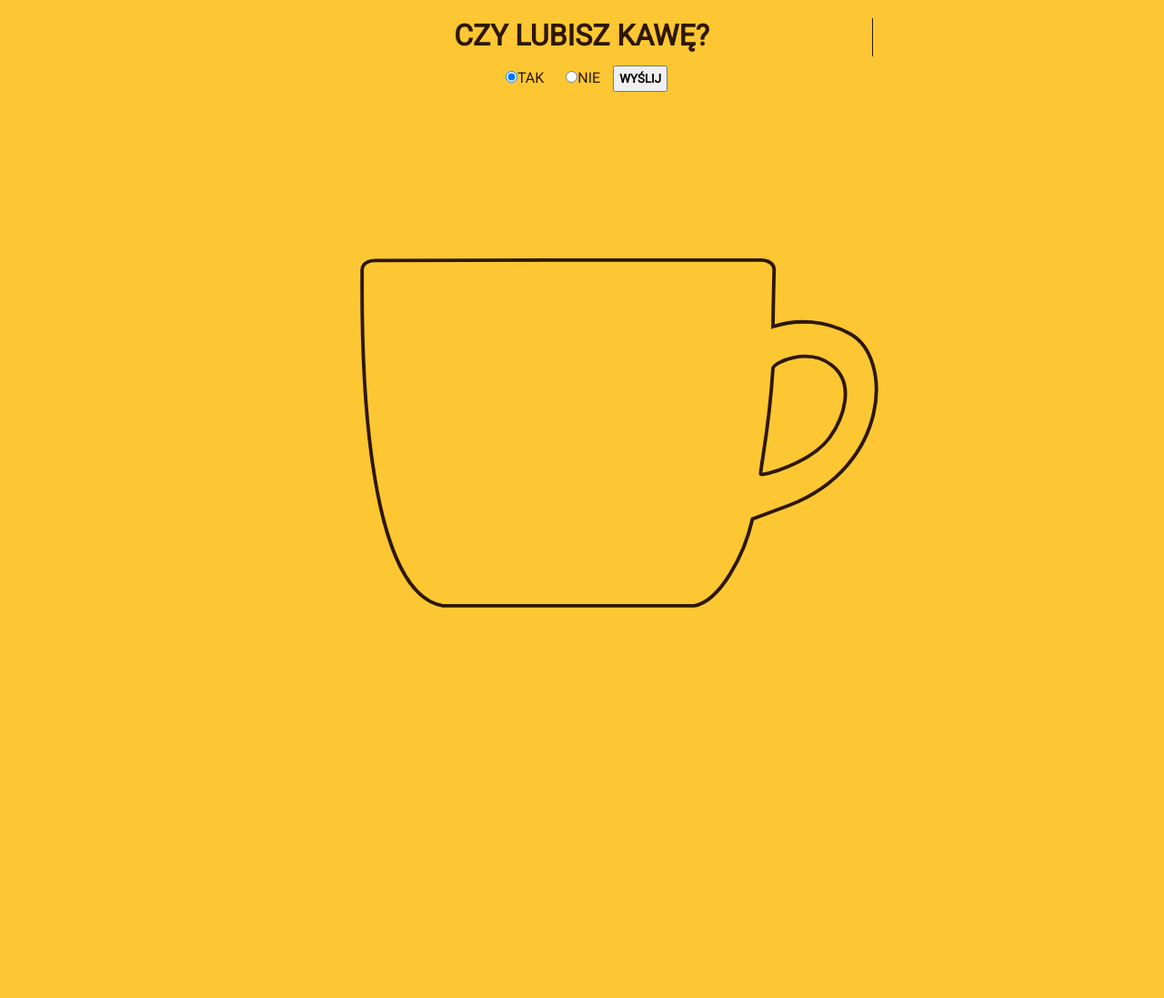
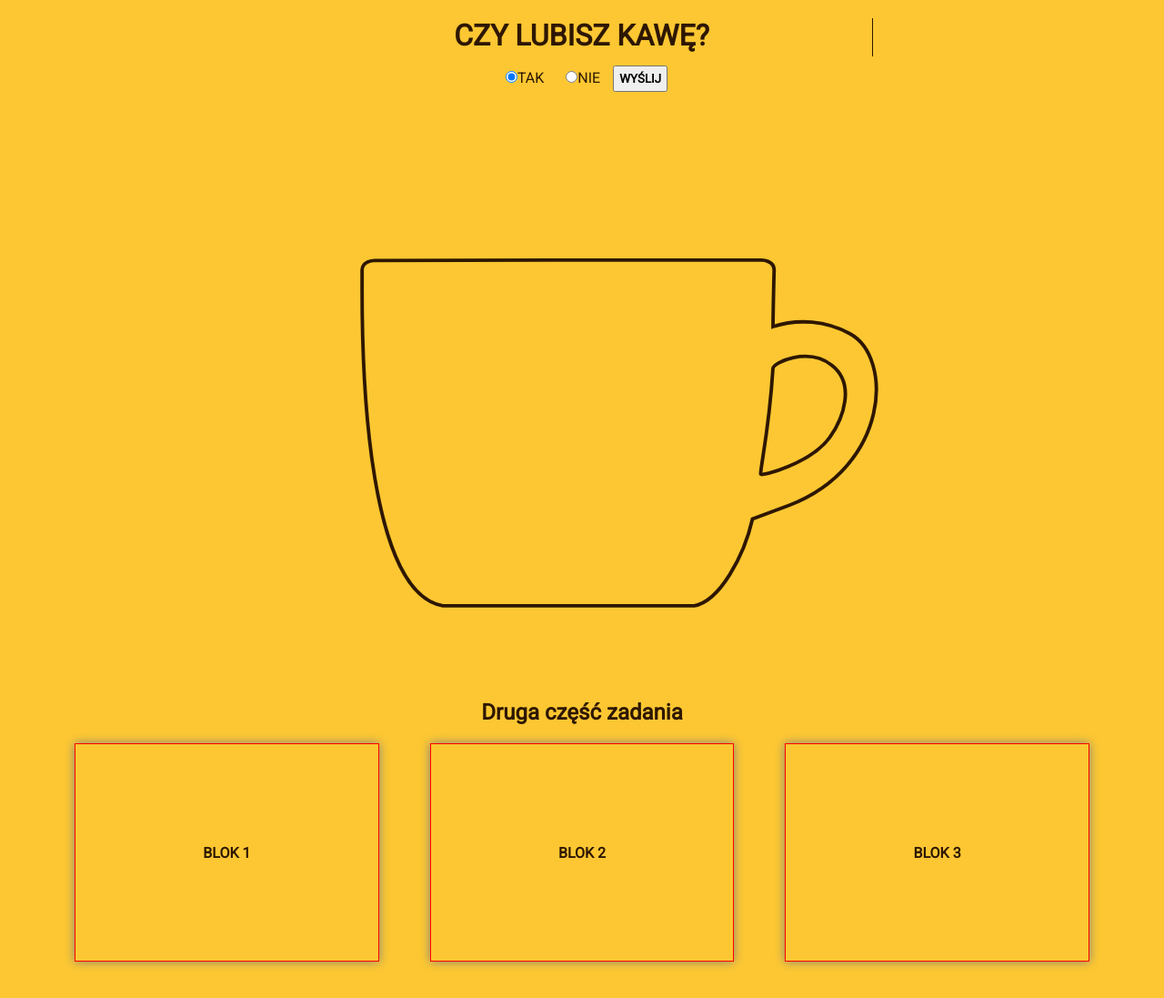
Before and after one commit to freefrogs/Recruitment2, a plain HTML site: page index.html in a window 1280 px wide. Shown: the whole page at 91% size. Before the commit the page ends 800 px from the top, so only its background shows below. Drawn offline with Linux system fonts and the light colour scheme.

Commit message:
Add secound part of recruitment task

```diff
--- a/index.html
+++ b/index.html
@@ -7,6 +7,7 @@
   <link rel="stylesheet" type="text/css" href="style.css">
 </head>
 <body>
+  <div class="firstTask">
     <h2 class="question"></h2>
     <form class="answerForm hide">
       <label><input type="radio" name="answer" value="tak" checked>TAK</label>
@@ -19,6 +20,17 @@
         <path class="coffee" d="M88.35,34.6a14,14,0,0,0-11-1c0-1.52.14-7.74.16-8,.08-1.52-1.8-1.52-1.8-1.52l-25.35,0H45.65l-25.35.05s-1.88,0-1.79,1.52S17.26,71.33,30.07,73.55h36c3.63-.64,7.14-7.11,8.34-12.41l5.31-2C94,53.59,94.62,38,88.35,34.6ZM85.49,49.42c-2.66,3.72-9.92,5.72-9.91,5.27,0-1.19,1.21-6.31,1.76-15.08,0-.87,5-3.16,8.43-.49S87.41,46.74,85.49,49.42Z"/>
       </svg>
     </div>
+  </div>
+
+  <div class="secondTask">
+    <h2>Druga część zadania</h2>
+    <div class="blocksBox">
+      <div class="box"><p>blok 1</p></div>
+      <div class="box"><p>blok 2</p></div>
+      <div class="box"><p>blok 3</p></div>
+    </div>
+  </div>
+
   <script src="script.js"></script>
 </body>
 </html>
--- a/style.css
+++ b/style.css
@@ -69,6 +69,33 @@ form {
   text-align: center;
 }
 
+/* secound task */
+.secondTask {
+  padding: 50px 20px 20px;
+  text-align: center;
+}
+.blocksBox {
+  width: 90%;
+  margin: 20px auto;
+  display: flex;
+  justify-content: space-between;
+}
+.box {
+  position: relative;
+  width: 30%;
+  height: 30vh;
+  box-shadow: 0 0 10px gray;
+  border: 1px solid red;
+}
+.box p {
+  text-transform: uppercase;
+  font-weight: 700;
+  position: absolute;
+  top: 50%;
+  left: 50%;
+  transform: translate(-50%,-50%);
+}
+
 @keyframes draw {
   to { stroke-dashoffset: 0; stroke: var(--main-dark); }
 }
@@ -105,3 +132,12 @@ form {
     width: 70%;
   }
 }
+@media (max-width: 399px) {
+  .blocksBox {
+    flex-direction: column;
+  }
+  .box {
+    width: 100%;
+    margin-bottom: 30px;
+  }
+}
```
Also changed, not shown: 1 other file. Lines whose indentation alone changed are shown as unchanged.
